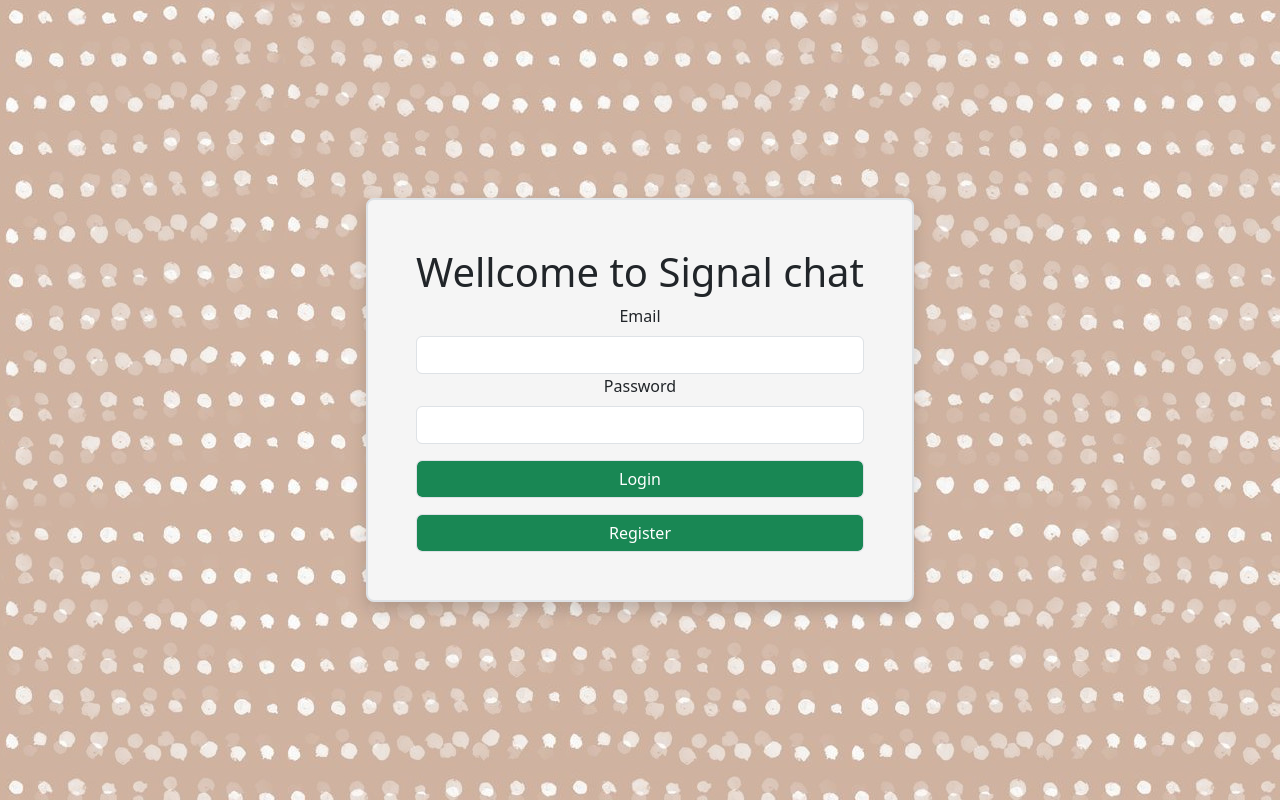
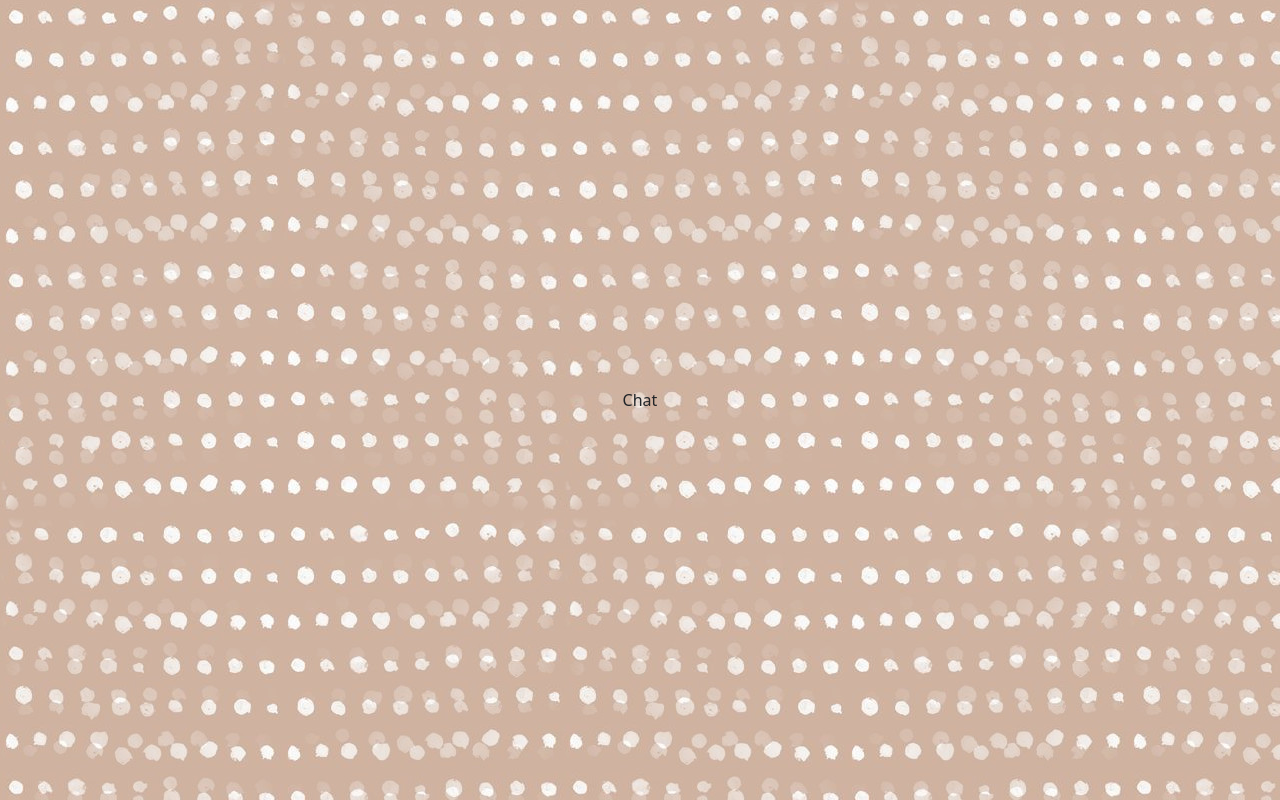
Before and after one commit to Volodimihr/Signal_ChatR_WebApi, a React (Vite) app in the folder signal_chatr_web/: page / in a window 1280 px wide. Built offline with nearby package versions, Linux system fonts and the light colour scheme; sample sign-in values are in the browser's storage.

Commit message:
add chat component fix Login -> save user data to sessionStorage

```diff
--- a/signal_chatr_web/src/App.jsx
+++ b/signal_chatr_web/src/App.jsx
@@ -3,6 +3,8 @@
 import './App.css'
 import Login from './Components/Login'
 import Register from './Components/Register';
+import { useEffect } from 'react';
+import Chat from './Components/Chat';
 
 function App() {
 
@@ -10,23 +12,27 @@
 
     const baseUrl = 'http://localhost:5000/api/';
 
-    const [userId, setUserId] = useState(sessionStorage.getItem("UserId"));
-    const [reg, setReg] = useState(false);
-    console.log(userId);
+    const [userId, setUserId] = useState(sessionStorage.getItem("userId"));
 
-    const handleClick = () => {
+    useEffect(() => {
+        console.log(userId);
+    });
 
-    }
 
-    if (userId === null || userId === "")
-        return (
-            <div>
-                {reg
-                    ? <Register baseUrl={baseUrl} toReg={setReg} />
-                    : <Login baseUrl={baseUrl} toReg={setReg} />
-                }
-            </div>
-        );
+    return (
+        <div>
+            <Routes>
+                <Route path='/' element={<Chat baseUrl={baseUrl} />} />
+                <Route path='register' element={<Register baseUrl={baseUrl} />} />
+                <Route path='login' element={<Login baseUrl={baseUrl} userId={setUserId} />} />
+            </Routes>
+            {
+                userId === null || userId === ""
+                    ? <Navigate to={'/login'} />
+                    : <Navigate to={'/'} />
+            }
+        </div>
+    );
 }
 
 export default App
--- /dev/null
+++ b/signal_chatr_web/src/Components/Chat.jsx
@@ -0,0 +1,7 @@
+import React from 'react'
+
+export default function Chat() {
+  return (
+    <div>Chat</div>
+  )
+}
--- a/signal_chatr_web/src/Components/Login.jsx
+++ b/signal_chatr_web/src/Components/Login.jsx
@@ -1,7 +1,7 @@
 import React, { useState } from 'react';
-import Register from './Register';
+import { Link, Navigate } from 'react-router-dom';
 
-function Login({ baseUrl, toReg }) {
+function Login({ baseUrl, userId }) {
 
     const [userData, setUserData] = useState({});
 
@@ -19,8 +19,13 @@
             headers: { 'Content-Type': 'application/json' },
             body: JSON.stringify(userData)
         };
-    const data = await fetch(`${baseUrl}Users/login`, requestOptions);
-    console.log(data);
+        const resp = await fetch(`${baseUrl}Users/login`, requestOptions)
+            .then(response => response.json())
+            .then(data => userId(data))
+            .catch(err => console.error(err));
+        if (resp.status === 200) {
+            <Navigate to={'/chat'} />
+        }
     }
 
     return (
@@ -39,7 +44,7 @@
                     <input type="submit" className='form-control bg-success text-white mt-3' value={"Login"} />
                 </div>
             </form>
-      <button className='form-control bg-success text-white mt-3' onClick={() => toReg(true)} >Register</button>
+            <Link className='form-control bg-success text-white mt-3 text-decoration-none' to={'/register'}>Register</Link>
         </div>
     );
 }
--- a/signal_chatr_web/src/Components/Register.jsx
+++ b/signal_chatr_web/src/Components/Register.jsx
@@ -1,6 +1,7 @@
 import React, { useState } from 'react';
+import { Navigate } from 'react-router-dom';
 
-function Register({ baseUrl, toReg }) {
+function Register({ baseUrl }) {
 
     const [userToReg, setUserToReg] = useState({ id: 0, name: null, email: null, password: null, avatarPath: null, parties: null });
 
@@ -13,7 +14,6 @@
         else {
             value = event.target.value;
         }
-        console.log(value);
         setUserToReg(values => ({ ...values, [name]: value }));
     }
 
@@ -37,7 +37,6 @@
             userToReg.avatarPath = await convertBase64(userToReg.avatarPath);
         }
 
-        console.log(JSON.stringify(userToReg));
         const requestOptions = {
             method: 'POST',
             headers: { 'Content-Type': 'application/json' },
@@ -46,7 +45,7 @@
         const data = await fetch(`${baseUrl}Users/register`, requestOptions);
         console.log(data);
         if (data.status === 201) {
-            toReg(true);
+            <Navigate to={'/login'} />
         }
     }
 
--- a/signal_chatr_web/src/main.jsx
+++ b/signal_chatr_web/src/main.jsx
@@ -6,9 +6,12 @@
 import 'bootstrap/dist/js/bootstrap.bundle.min.js';
 import 'bootstrap/js/dist/modal.js';
 import 'bootstrap/scss/bootstrap.scss';
+import { BrowserRouter } from 'react-router-dom';
 
 ReactDOM.createRoot(document.getElementById('root')).render(
   <React.StrictMode>
-    <App />
-  </React.StrictMode>,
+    <BrowserRouter>
+      <App />
+    </BrowserRouter>
+  </React.StrictMode>
 )
```
Also changed, not shown: 2 other files (tests, documents, lock files or other folders). Lines whose indentation alone changed are shown as unchanged.
